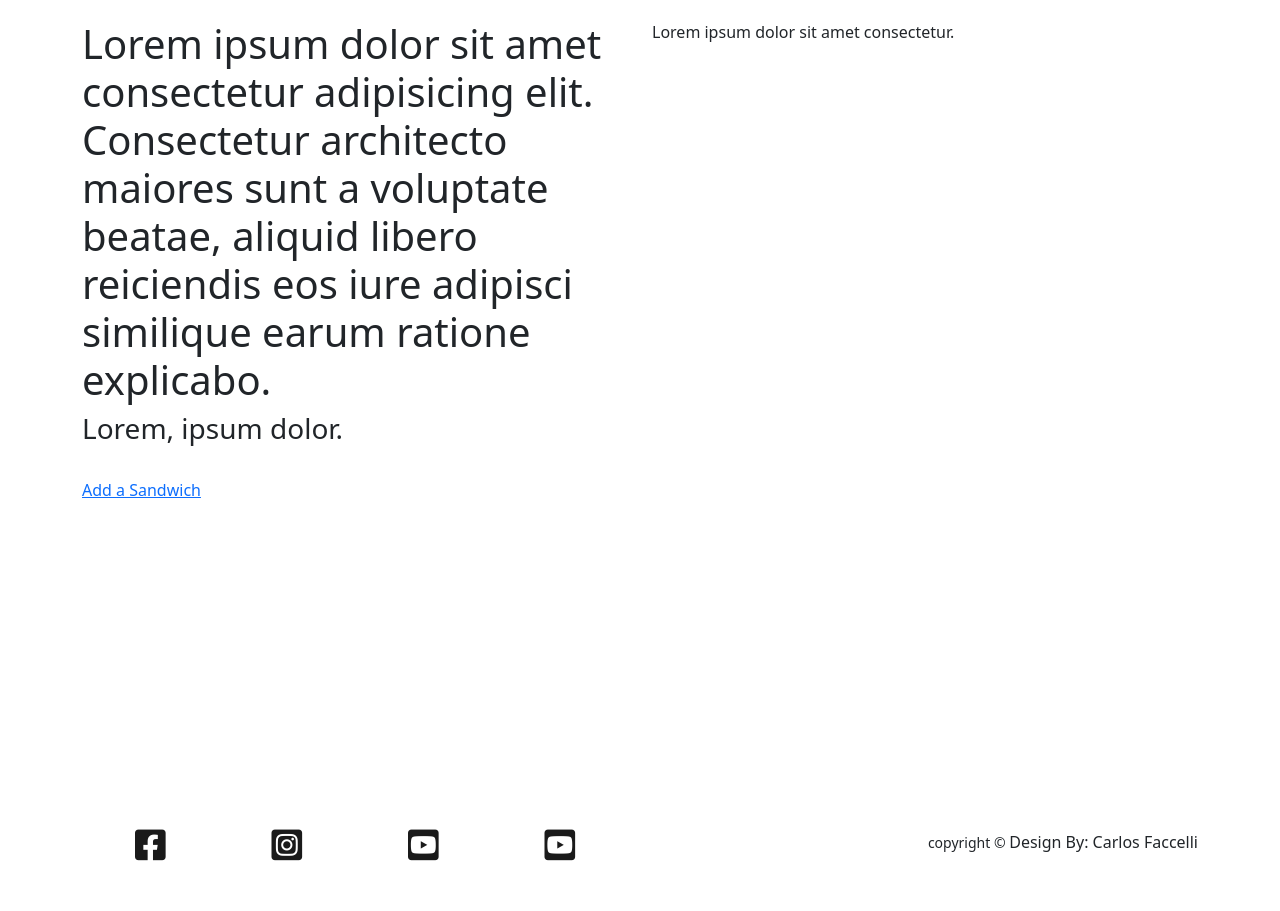
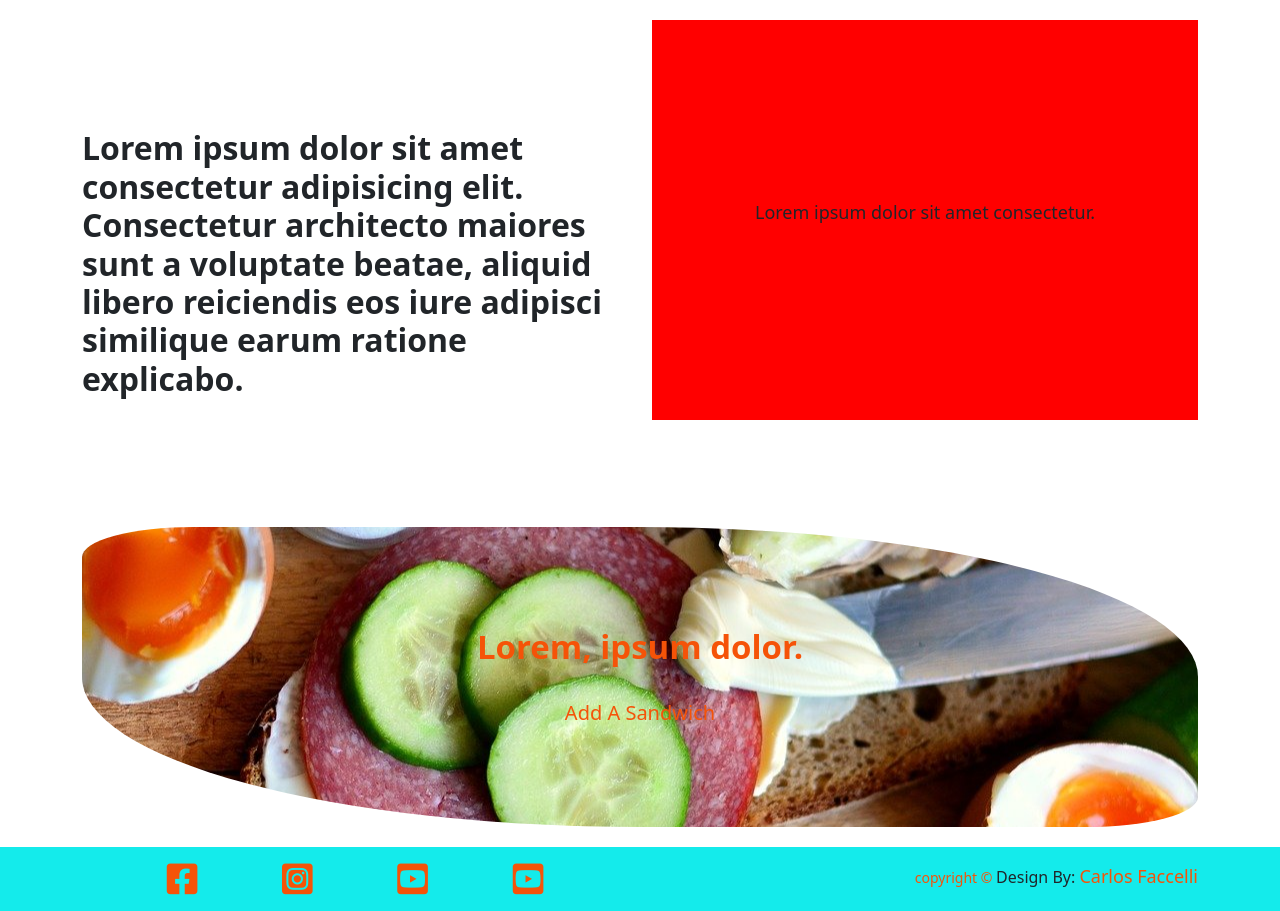
Before and after one commit to CarlosFaccelli26/Bread-Butter-Milestone, a Flask app: page / in a window 1280 px wide. Shown: the part 81-992 px from the top of the page. Before the commit the page ends 942 px from the top, so only its background shows below. Run offline with Flask 2, Linux system fonts and the light colour scheme; data that the repository does not hold is empty; some libraries are stand-ins or nearby versions.

Commit message:
Adding styles to index.html, creating image folder and uploading hero image

```diff
--- a/static/css/style.css
+++ b/static/css/style.css
@@ -105,6 +105,88 @@ label {
 
 /* ================ Index ================ */
 
+.main-text h1 {
+    font-size: 32px;
+    font-weight: 700;
+    margin: 20% 0;
+}
+
+.small-text {
+    height: 400px;
+    background-color: red;
+    display: flex;
+    align-items: center;
+    justify-content: center;
+}
+
+.small-text p {
+    font-size: 18px;
+}
+
+.hero {
+    margin: 20px 0;
+    min-height: 300px;
+    background: url(../images/hero.jpg);
+    background-position: center center;
+    object-fit: cover;
+    background-repeat: no-repeat;
+    border-radius: 10% 50% 10% 50%;
+    display: flex;
+    flex-direction: column;
+    align-items: center;
+    justify-content: center;
+}
+
+.hero h3 {
+    font-size: 33px;
+    font-weight: 700;
+    color: #f55308;
+}
+
+.hero a {
+    font-size: 20px;
+    text-decoration: none;
+    text-transform: capitalize;
+    color: #f55308;
+    transition: all .5s ease-in-out;
+}
+
+.hero a:hover {
+    background-color: #fff;
+    border-radius: 12px;
+    padding: 0 10px;
+}
+
+.card-body {
+    position: relative;
+}
+
+.card {
+    width: 100%;
+    margin: 20px 10px;
+    box-shadow: 9px 8px 12px 4px #1a1a1a;
+    height: 350px;
+}
+
+.card-title {
+    color: #1a1a1a;
+    text-decoration: none;
+    font-size: 20px;
+    font-weight: 500;
+}
+
+.card-text {
+    color: #f55308;
+    font-size: 18px;
+}
+
+.card-body small {
+    text-transform: capitalize;
+    font-size: 18px;
+    position: absolute;
+    bottom: 10px;
+}
+
 /* ================ Login ================ */
 
 /* ================ Register ================ */
@@ -113,21 +195,24 @@ label {
 .footer-site {
     min-height: 8vh;
     background-color: #14ebeb;
+    display: flex;
+    align-items: center;
 }
 
 .social-links {
     display: flex;
     align-items: center;
-    justify-content: space-around;
+    justify-content: space-evenly;
     height: 100%;
 }
 
 .social-links i {
     font-size: 35px;
-    color: #1a1a1a;
+    color: #f55308;
+    transition: all .5s ease-in-out;
 }
 
-.social-links:hover {
+.social-links i:hover {
     color: #1a1a1a;
 }
 
@@ -140,4 +225,11 @@ label {
 
 .copyright p small {
     font-weight: 400;
+    color: #f55308;
 }
+
+.copyright p span {
+    color: #f55308;
+    font-size: 18px;
+    text-transform: capitalize;
+}
--- a/templates/base.html
+++ b/templates/base.html
@@ -78,7 +78,7 @@
     {% endblock %}
     <!-- End of Custom Content -->
     <!-- Footer -->
-    <footer>
+    <footer class="footer-site">
         <div class="container">
             <div class="row">
                 <div class="col-6">
--- a/templates/index.html
+++ b/templates/index.html
@@ -34,7 +34,7 @@ Home
         <div class="row">
             {% for sandwich in sandwiches %}
             <div class="col-sm-12 col-md-4 col-lg-3">
-                <div class="card" style="width: 18rem;">
+                <div class="card">
                     <img src="{{ sandwich.imageUrl }}" class="card-img-top" alt="{{ sandwich.sandwich_name }}">
                     <div class="card-body">
                             <a class="card-title" href="{{ url_for('sandwich', sandwich_id=sandwich._id) }}">{{ sandwich.sandwich_name }}</a>
```
Also changed, not shown: static/images/hero.jpg (added).
